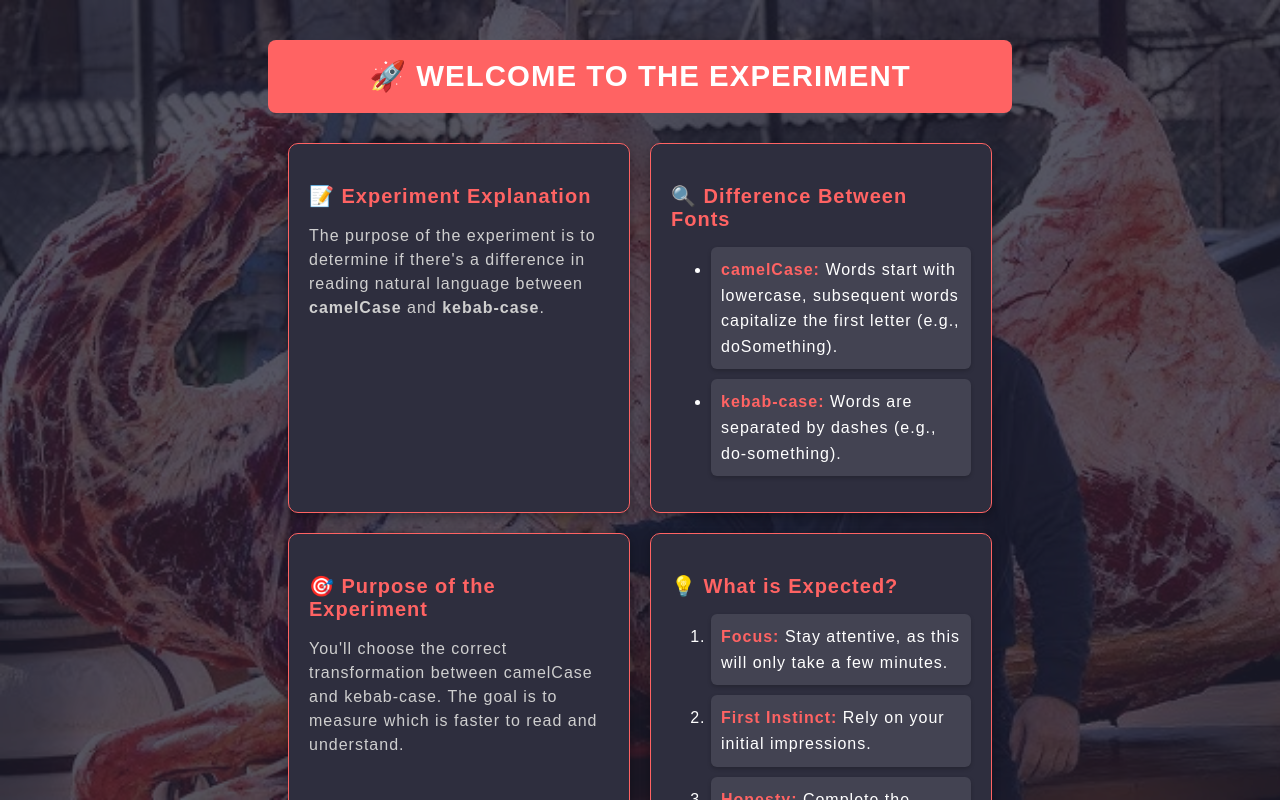
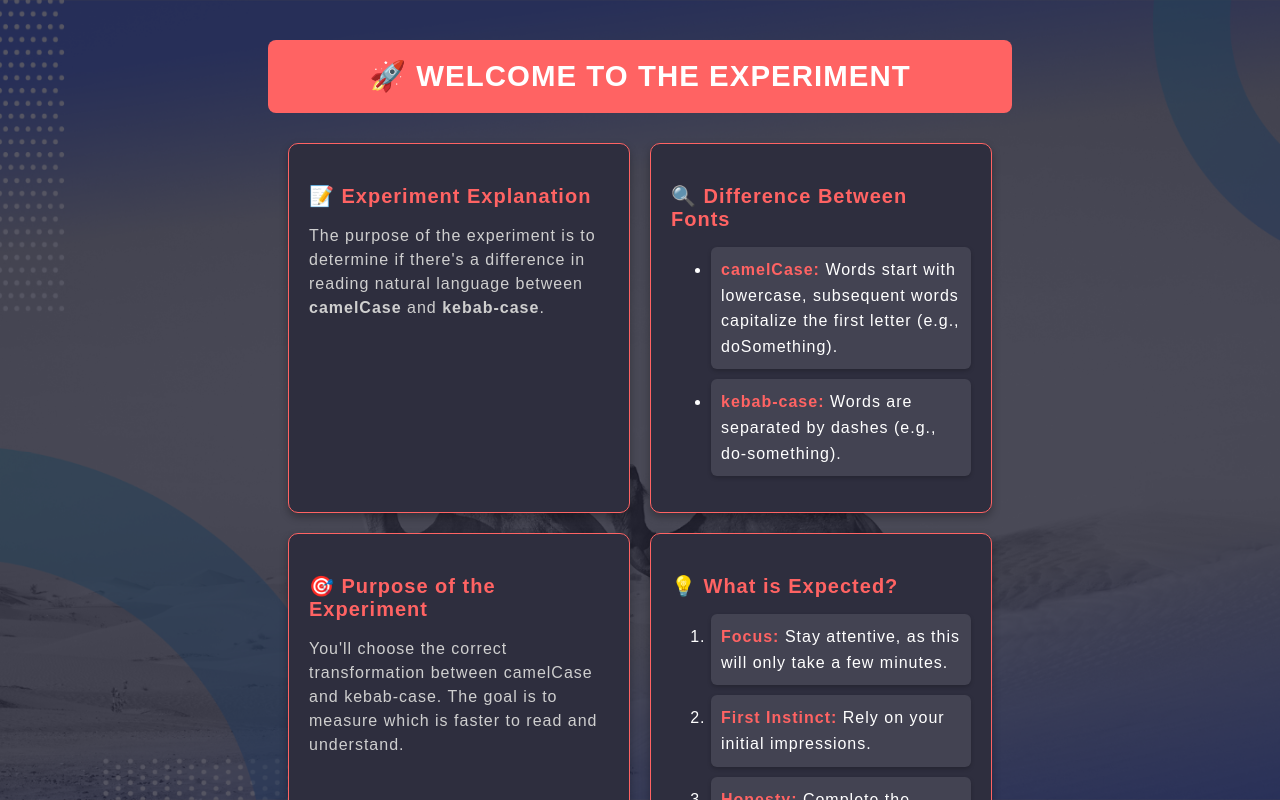
Before and after one commit to poladbachs/Exevalon, a Vue app in the folder experimentation_2_BB/frontend/: page / in a window 1280 px wide. Shown: the top 800 px of the page. Built offline with nearby package versions, Linux system fonts and the light colour scheme.

Commit message:
background is ok i think

```diff
--- a/experimentation_2_BB/frontend/src/App.vue
+++ b/experimentation_2_BB/frontend/src/App.vue
@@ -58,7 +58,7 @@ body::before {
   left: 0;
   right: 0;
   bottom: 0;
-  background-image: url("assets/camel_meat.jpg");
+  background-image: url("assets/pascal-case-vs-camel-case.png");
   background-repeat: no-repeat;
   background-attachment: fixed;
   background-size: cover;
```
Also changed, not shown: experimentation_2_BB/frontend/src/assets/camel_meat.jpg (deleted), 1 other file (tests, documents, lock files or other folders).
